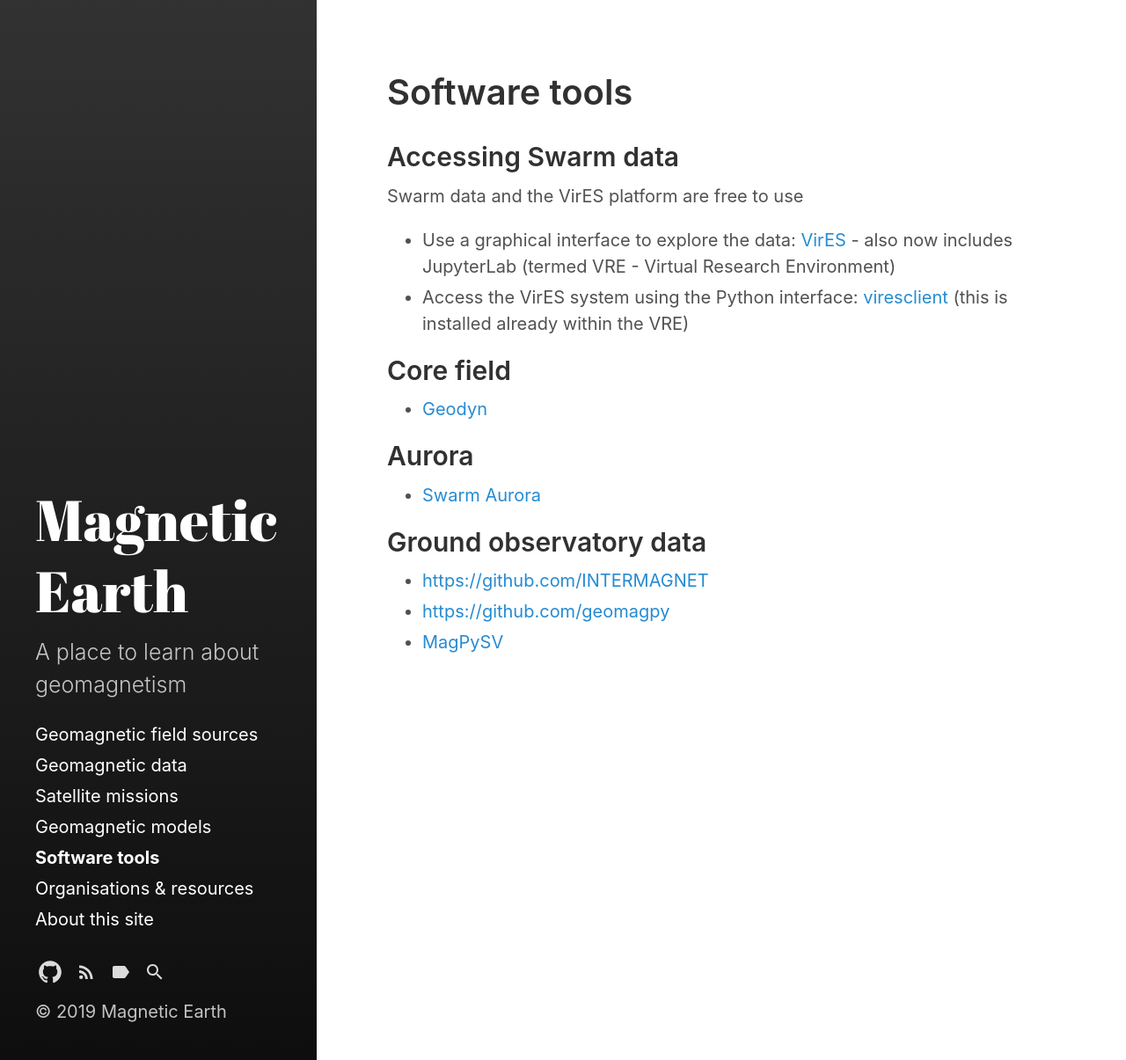
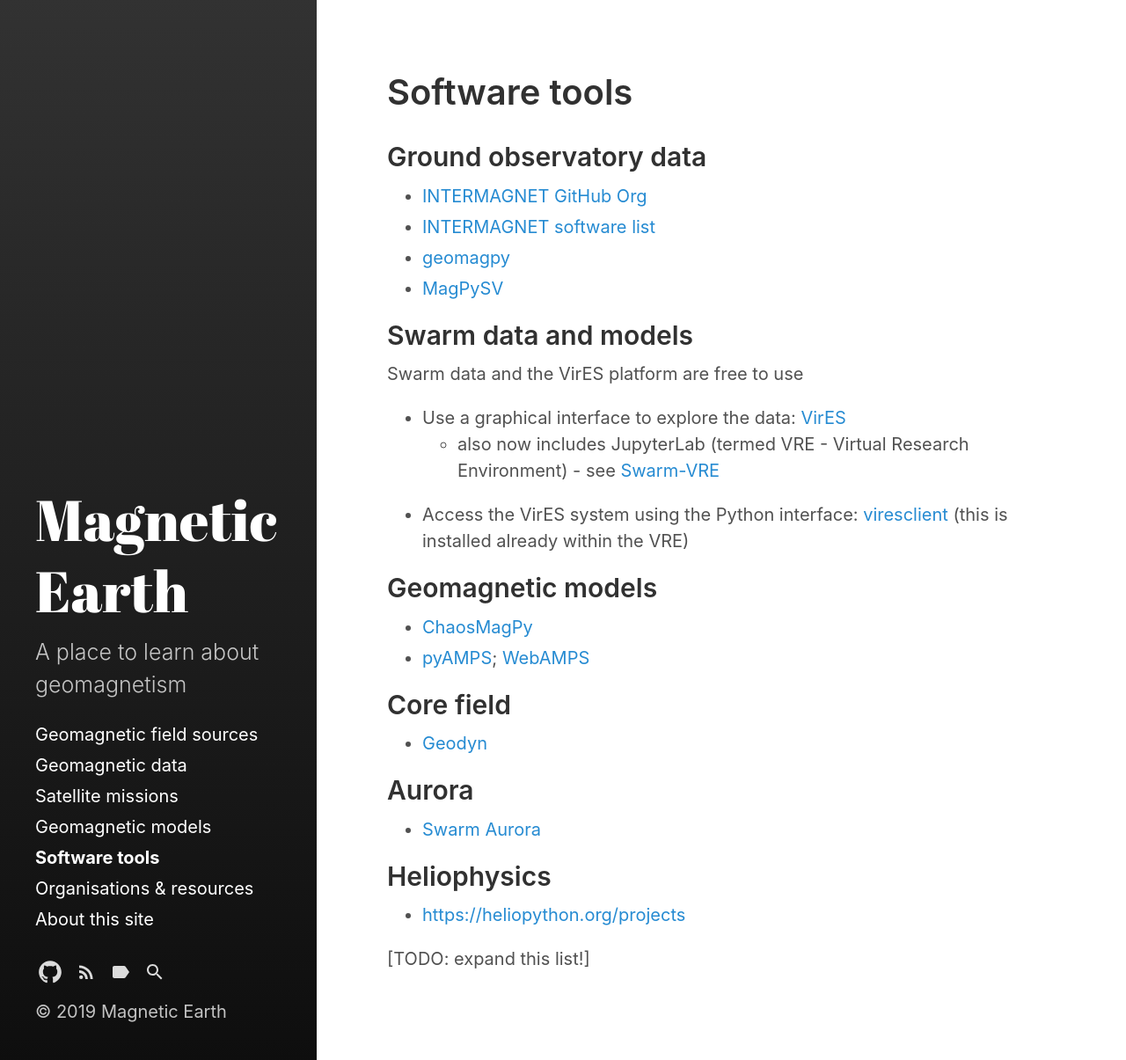
Before and after one commit to MagneticEarth/MagneticEarth.github.io, a Jekyll site: the page built from pages/software.md, in a window 1280 px wide. Shown: the whole page at 88% size. Built offline with Jekyll 4.4.1, drawn with Linux system fonts in a browser that asks for light colours.

Commit message:
Make some small tweaks.

```diff
--- a/pages/software.md
+++ b/pages/software.md
@@ -5,23 +5,32 @@
 sidebar_sort_order: 5
 ---
 
-## Accessing Swarm data
+## Ground observatory data
+
+- [INTERMAGNET GitHub Org](https://github.com/INTERMAGNET)
+- [INTERMAGNET software list](https://intermagnet.github.io/software.html)
+- [geomagpy](https://github.com/geomagpy)
+- [MagPySV](https://magpysv.readthedocs.io/)
+
+## Swarm data and models
 
 Swarm data and the VirES platform are free to use
 
-- Use a graphical interface to explore the data: [VirES](http://vires.services) - also now includes JupyterLab (termed VRE - Virtual Research Environment)
+- Use a graphical interface to explore the data: [VirES](http://vires.services)
+  - also now includes JupyterLab (termed VRE - Virtual Research Environment) - see [Swarm-VRE](https://swarm-vre.readthedocs.io)
 - Access the VirES system using the Python interface: [viresclient](http://viresclient.readthedocs.io) (this is installed already within the VRE)
+
+## Geomagnetic models
+- [ChaosMagPy](https://github.com/ancklo/ChaosMagPy)
+- [pyAMPS](https://github.com/klaundal/pyAMPS/); [WebAMPS](https://birkeland.uib.no/data/amps/)
 
 ## Core field
 - [Geodyn](https://geodyn.univ-grenoble-alpes.fr)
 
-
 ## Aurora
 - [Swarm Aurora](https://swarm-aurora.com/)
 
+## Heliophysics
+- <https://heliopython.org/projects>
 
-## Ground observatory data
-
-- <https://github.com/INTERMAGNET>
-- <https://github.com/geomagpy>
-- [MagPySV](https://magpysv.readthedocs.io/)
+[TODO: expand this list!]
```
Also changed, not shown: pages/about.md (+3 -3 lines).
